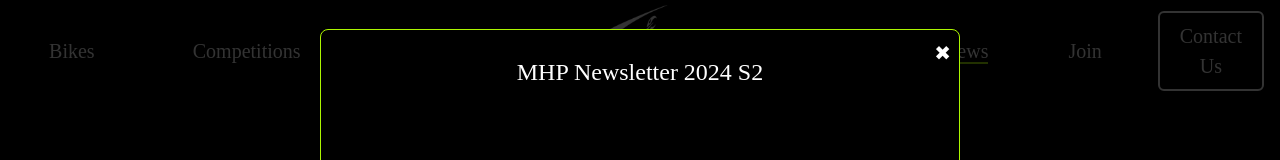
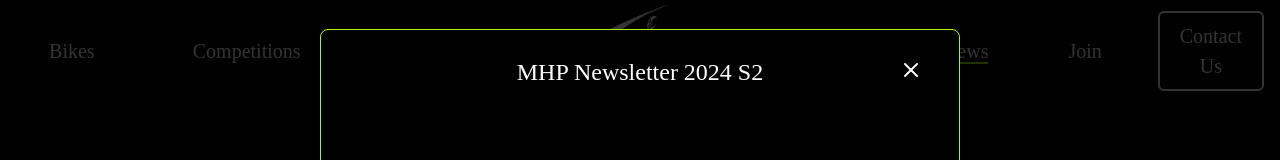
Before and after one commit to monash-human-power/MHP_Website_V2, a Next.js app: page /news in a window 1280 px wide. Both pictures are taken after a click on the element 639 px from the left and 644 px from the top of the page. Shown: the top 160 px of the page. Built offline with nearby package versions, Linux system fonts and the light colour scheme; a web font is replaced by a local one.

Commit message:
Changed close button to be consistent with menu close button

```diff
--- a/app/news/page.tsx
+++ b/app/news/page.tsx
@@ -5,7 +5,6 @@ import { useState } from "react";
 import NewsCard from "../components/NewsCard";
 import articleData from "../../public/JSONs/blogs.json";
 import { Article } from "../types";
-
 
 export default function News() {
   // states for searching
@@ -88,20 +87,37 @@ export default function News() {
             className="fixed top-0 left-0 w-full h-full bg-black bg-opacity-80 flex justify-center items-center z-50"
             onClick={closePDFModal}
           >
-            <div className="bg-black border border-green rounded-lg p-4 sm:p-6 max-w-[90%] w-[80vh] relative"
+            <div
+              className="bg-black border border-green rounded-lg p-4 sm:p-6 max-w-[90%] w-[80vh] relative"
               onClick={(e) => e.stopPropagation()} // Prevents closing when clicking inside
             >
-              {/* Close Button */}
-              <button
-                className="absolute top-2 right-2 text-white hover:text-green focus:outline-none"
-                onClick={closePDFModal}
-              >
-                <p className="text-xl">&#10006;</p>
-              </button>
-              {/* Title */}
-              <h2 className="text-lg sm:text-2xl font-Aldrich mb-4 text-center">
-                {selectedBlog.title}
-              </h2>
+              <div className="relative">
+                <h2 className="text-lg sm:text-2xl font-Aldrich mb-4 text-center">
+                  {selectedBlog.title}
+                </h2>
+
+                {/* Close Button */}
+                <button
+                  className="absolute top-1 right-2 text-white hover:text-green-500 focus:outline-none"
+                  onClick={closePDFModal}
+                  aria-label="Close"
+                >
+                  <svg
+                    className="h-6 w-6 mr-1"
+                    fill="none"
+                    viewBox="0 0 24 24"
+                    stroke="currentColor"
+                  >
+                    <path
+                      strokeLinecap="round"
+                      strokeLinejoin="round"
+                      strokeWidth={2}
+                      d="M6 18L18 6M6 6l12 12"
+                    />
+                  </svg>{" "}
+                </button>
+              </div>
+
               {/* PDF Viewer */}
               <div className="relative w-full aspect-[1/1.414] max-w-full max-h-[80vh]">
                 <iframe
```
